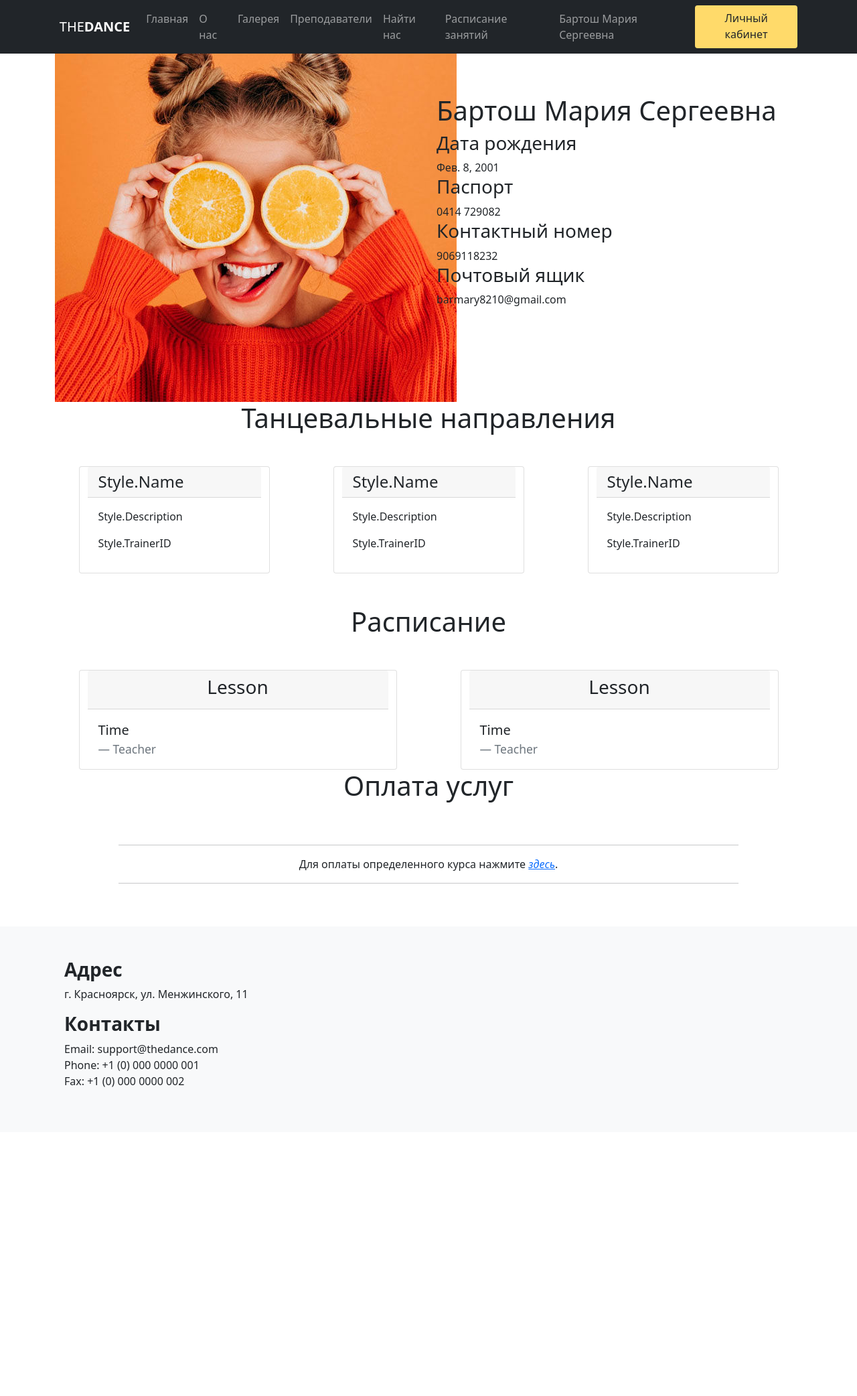
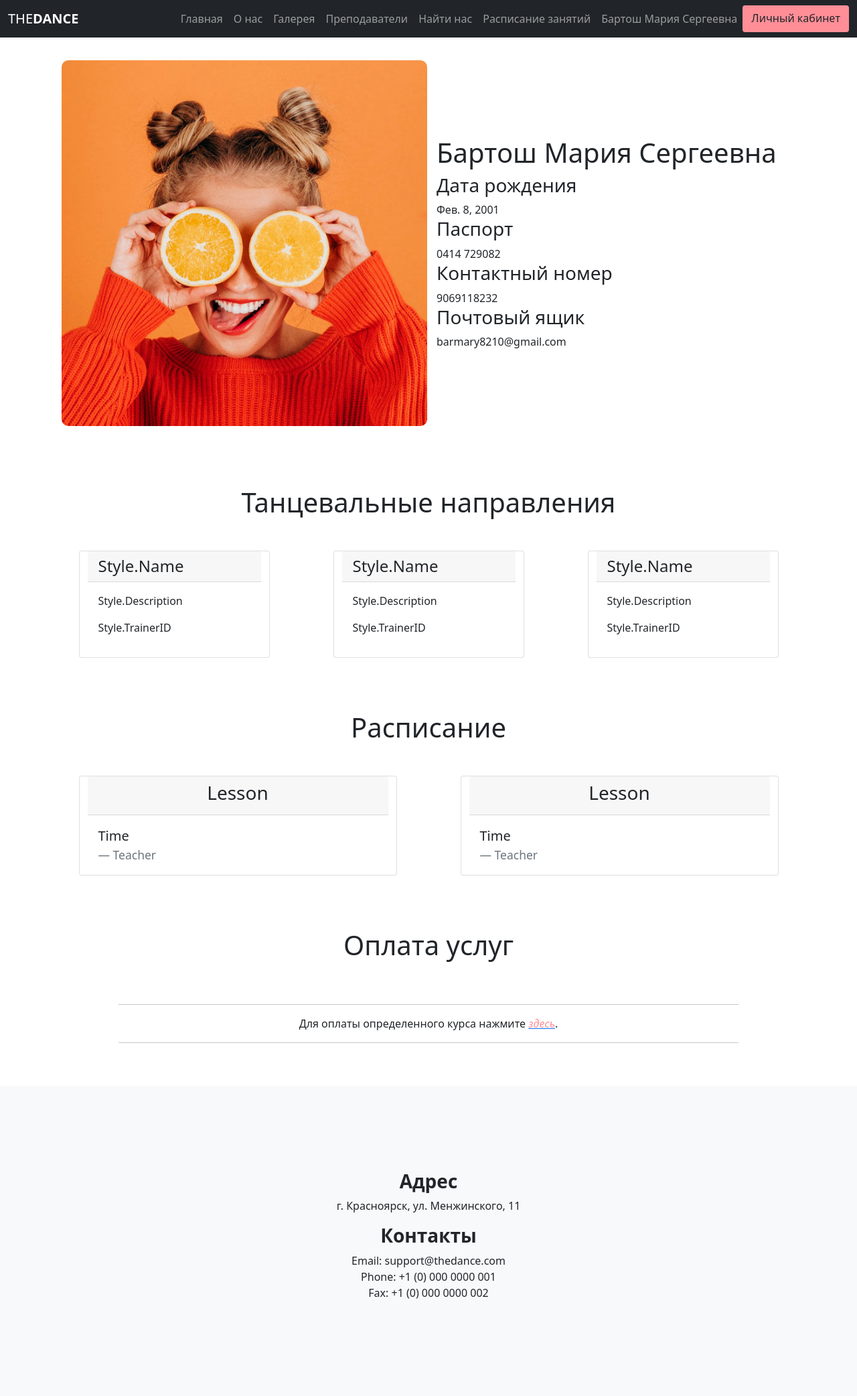
Before and after one commit to Andromeda-12/THEDANCE, a Django app: page /client/1 in a window 1280 px wide. Shown: the whole page at 67% size. Before the commit the page ends 1623 px from the top, so only its background shows below. Run offline with Django 3.2, Linux system fonts and the light colour scheme; data comes from the database, SQL or seed files in the repository; some libraries are stand-ins or nearby versions.

Commit message:
refactor

```diff
--- a/static/css/styles.css
+++ b/static/css/styles.css
@@ -1,43 +1,183 @@
 .header{
     min-height: 100vh;
     width: 100%;
-    background-image: linear-gradient(rgba(4,9,30,0.7),rgba(4,9,30,0.7)), url(../img/img-5.jpg);
+    background-image: linear-gradient(rgba(4,9,30,0.7), rgba(4,9,30,0.7)), url(../img/img-5.jpg);
     background-position: center;
     background-size: cover;
     position: relative;
 }
+
 .text-box{
-    color: #ffffff;
+    width: 90%;
+    color: #fff;
     position: absolute;
     top: 50%;
     left: 50%;
     transform: translate(-50%,-50%);
     text-align: center;
 }
-.text-box h1{
-    font-size: 40px;
-}
-.text-box p{
-    margin: 10px 0 40px;
-    font-size: 14px;
-    color: #ffda6a;
-}
+
 .btn{
-    background-color: #ffda6a;
+    background-color: #ff8e97;
 }
 
-@media(max-width: 700px){
-    .text-box h1{
-        font-size: 20px;
-    }
+.btn:hover{
+    background-color: #ffac9a;
+    transition: 1s;
 }
 
-a:hover.btn{
-    background-color: #ffc107;
+.about{
+    text-align: center;
 }
-nav{
+
+.gallery{
+    text-align: center;
+}
+
+.team{
+    text-align: center;
+}
+
+.row{
+    margin-top: 5%;
     display: flex;
-    padding: 2% 6%;
     justify-content: space-between;
+}
+
+.col-4{
+    background-color: #fff;
+    border-radius: 10px;
+    margin-bottom: 5%;
+    padding: 20px 12px;
+    box-sizing: border-box;
+    transition: 0.5s;
+}
+
+.col-4:hover{
+    box-shadow: 0 0 20px 0px rgba(0,0,0,0.2);
+}
+
+.col-4 img{
+    width: 100%;
+}
+
+img{
+    flex-basis: 32%;
+    border-radius: 10px;
+    margin-bottom: 30px;
+    position: relative;
+    overflow: hidden;
+}
+
+.item-img img{
+    width: 100%;
+    margin: 10px;
+}
+
+.footer{
+    width: 100%;
+    text-align: center;
+    padding: 30px 0;
+}
+
+.step{
+    margin-top: 50px;
+    padding-top: 30px;
+}
+
+.login .btn{
     align-content: center;
+    justify-content: center;
 }
+
+.card{
+    margin: 5px;
+}
+
+#style{
+    justify-content: space-between;
+}
+
+#payment i{
+    color: #ff8e97;
+    text-decoration: #ff8e97;
+}
+
+.step2{
+    margin-bottom: 50px;
+    padding-bottom: 30px;
+}
+
+ul {
+    list-style-type: none;
+}
+
+.month {
+    padding: 70px 25px;
+    width: 100%;
+    background: #ffac9a;
+    text-align: center;
+}
+
+.month ul {
+    margin: 0;
+    padding: 0;
+}
+
+.month ul li {
+    color: #000;
+    text-transform: uppercase;
+    letter-spacing: 3px;
+}
+
+.weekdays {
+    margin: 0;
+    padding: 10px 0;
+    background-color: #ddd;
+    justify-content: space-between;
+}
+
+.weekdays li {
+    display: inline-block;
+    width: 13.6%;
+    color: #666;
+    text-align: center;
+}
+
+.days {
+    padding: 10px 0;
+    background: #eee;
+    margin: 0;
+    justify-content: space-between;
+}
+
+.days li {
+    list-style-type: none;
+    display: inline-block;
+    width: 13.6%;
+    text-align: center;
+    margin-bottom: 5px;
+    font-size:12px;
+    color: #777;
+}
+
+.days li .active {
+    padding: 5px;
+    background: #ffac9a;
+    border-radius: 5px;
+    color: white !important
+}
+
+/* Add media queries for smaller screens */
+@media screen and (max-width:720px) {
+    .weekdays li, .days li {width: 13.1%;}
+}
+
+@media screen and (max-width: 420px) {
+    .weekdays li, .days li {width: 12.5%;}
+    .days li .active {padding: 2px;}
+}
+
+@media screen and (max-width: 290px) {
+    .weekdays li, .days li {width: 12.2%;}
+}
```
